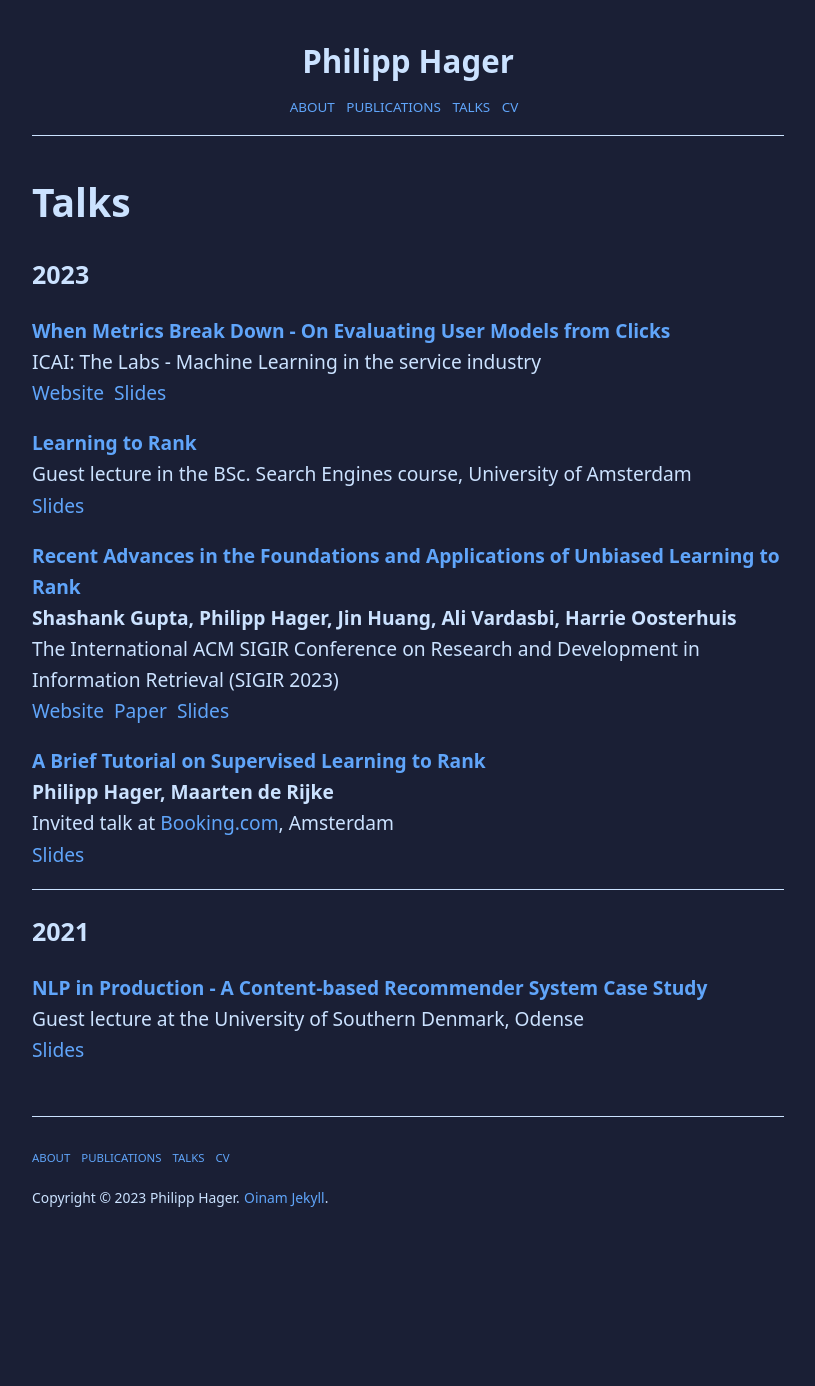
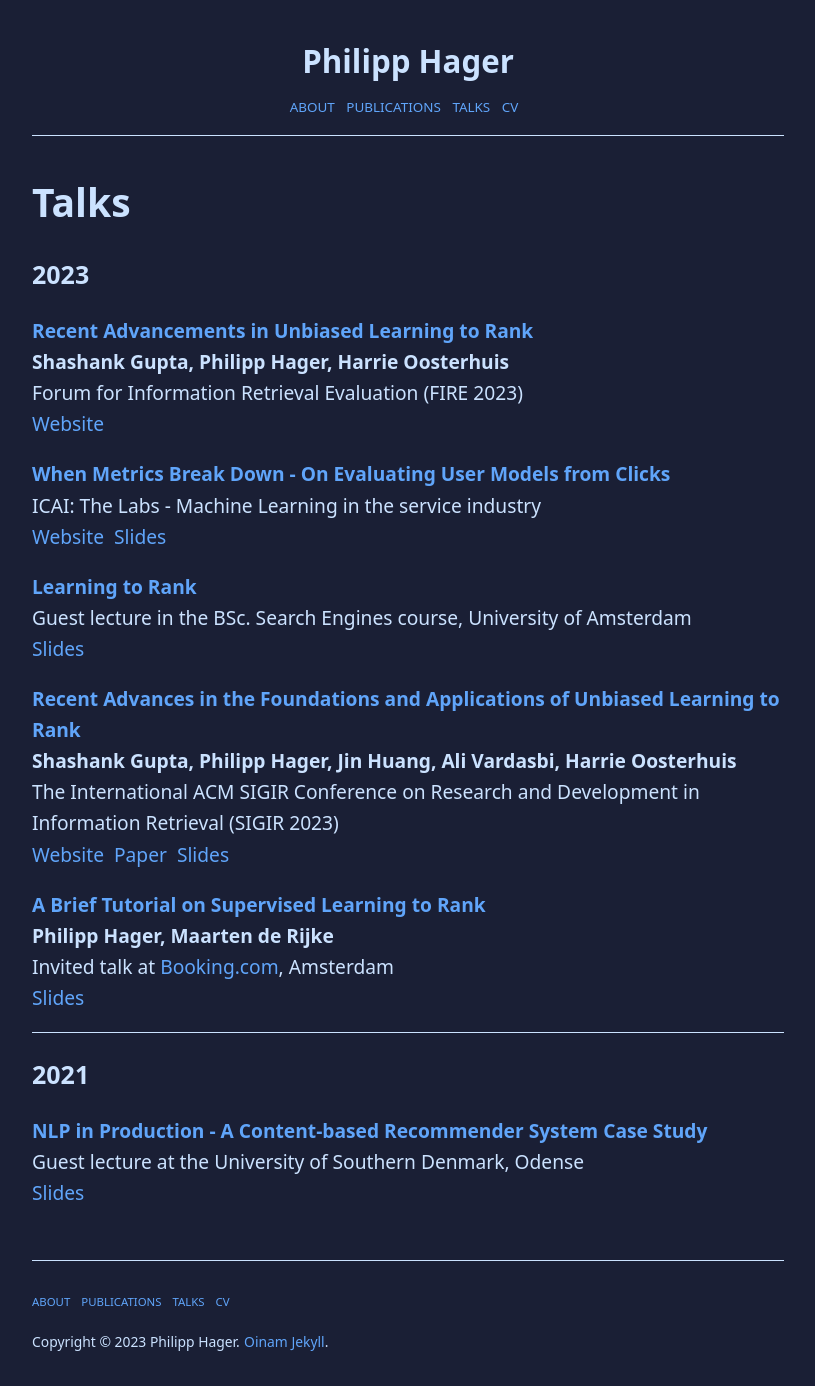
Before and after one commit to philipphager/philipphager.github.io, a Jekyll site: the page built from talks.md, in a window 1280 px wide. Shown: the whole page, without its empty margins (232-1047 px from the left). Built offline with Jekyll 4.4.1, drawn with Linux system fonts in a browser that asks for light colours; before the commit the page ends 1243 px from its top, so only the background shows below that.

Commit message:
Update talks.md

```diff
--- a/talks.md
+++ b/talks.md
@@ -5,6 +5,10 @@ permalink: /talks/
 ---
 
 ### 2023
+**[Recent Advancements in Unbiased Learning to Rank](https://sites.google.com/view/fire-2023-ultr-tutorial/home)**\\
+**Shashank Gupta, Philipp Hager, Harrie Oosterhuis**\\
+Forum for Information Retrieval Evaluation (FIRE 2023)\\
+[Website](https://sites.google.com/view/fire-2023-ultr-tutorial/home)
 
 **[When Metrics Break Down - On Evaluating User Models from Clicks](/assets/talks/2023-09-28-mmll-icai.pdf)**\\
 ICAI: The Labs - Machine Learning in the service industry\\
```
